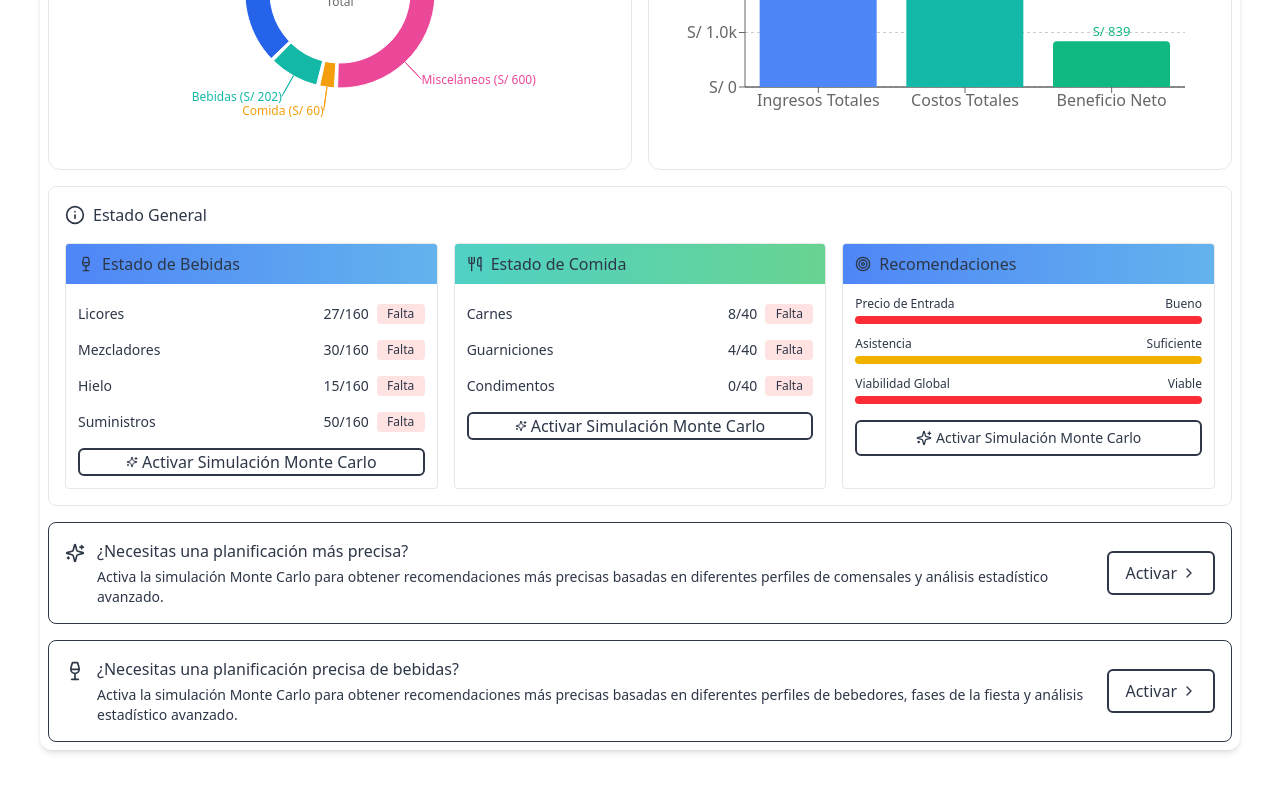
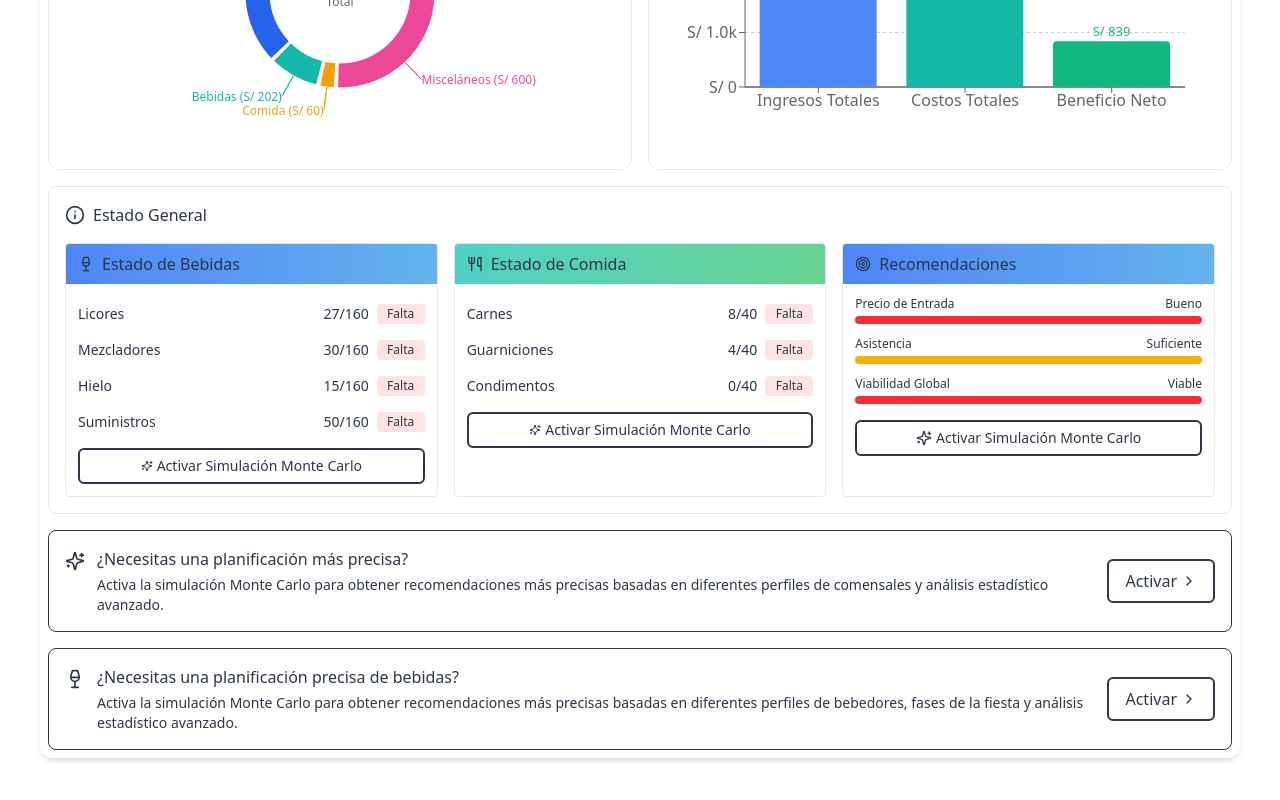
Before and after one commit to MRCORD/party-simulator, a Next.js app: page / in a window 1280 px wide. Shown: the part 842-1642 px from the top of the page. Built offline with nearby package versions, Linux system fonts and the light colour scheme.

Commit message:
Update button sizes in StatusSection for improved UI consistency

```diff
--- a/src/components/party/tabs/overview/components/StatusSection.tsx
+++ b/src/components/party/tabs/overview/components/StatusSection.tsx
@@ -121,7 +121,7 @@ const StatusSection: React.FC<StatusSectionProps> = ({
                 <Button
                   variant="outline"
                   color="primary"
-                  size="xs"
+                  size="sm"
                   className="w-full"
                   onClick={() => {
                     setUseAdvancedDrinkSim(true);
@@ -188,7 +188,7 @@ const StatusSection: React.FC<StatusSectionProps> = ({
                 <Button
                   variant="outline"
                   color="warning"
-                  size="xs"
+                  size="sm"
                   className="w-full"
                   onClick={() => {
                     setUseAdvancedFoodSim(true);
```
